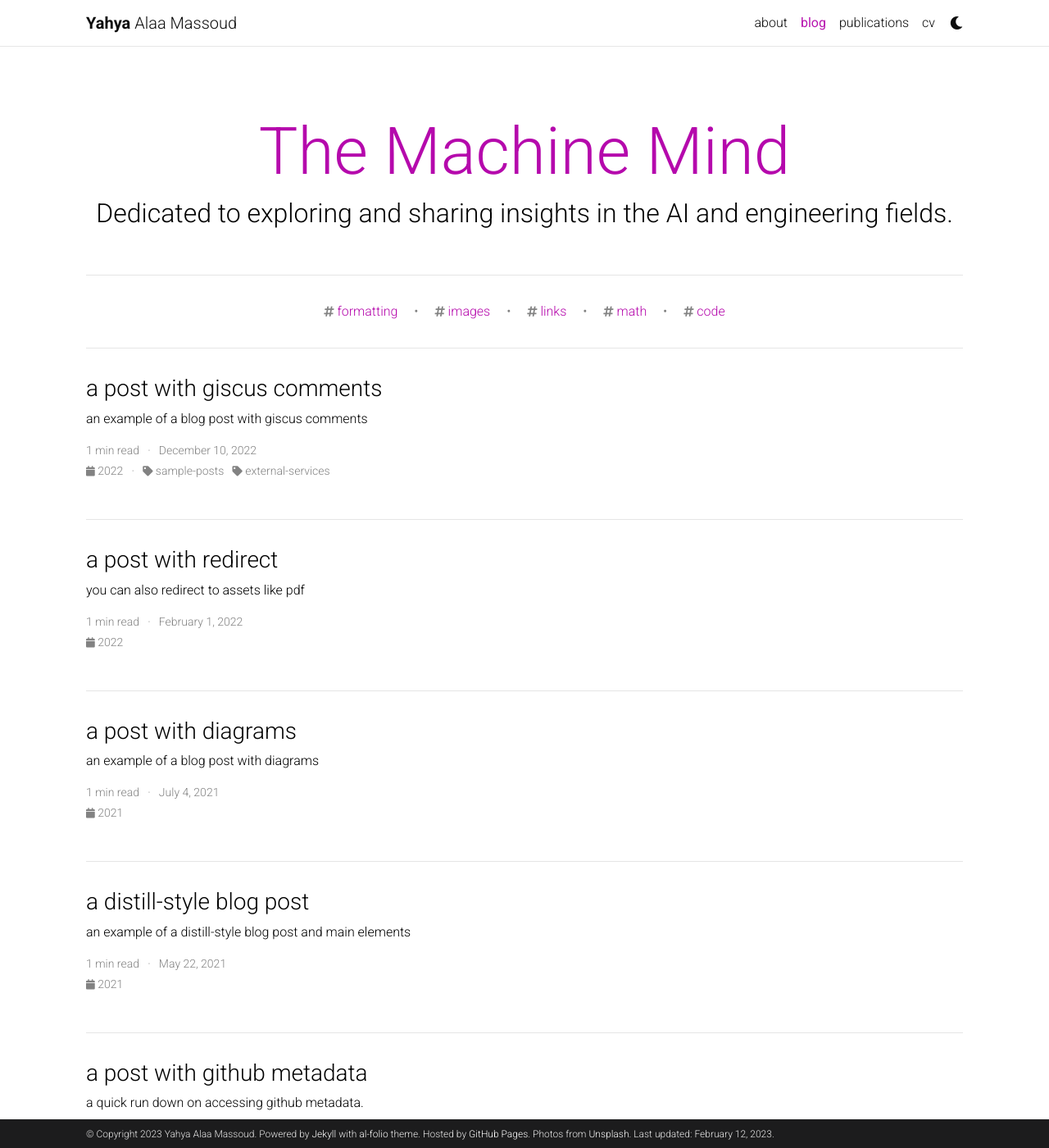
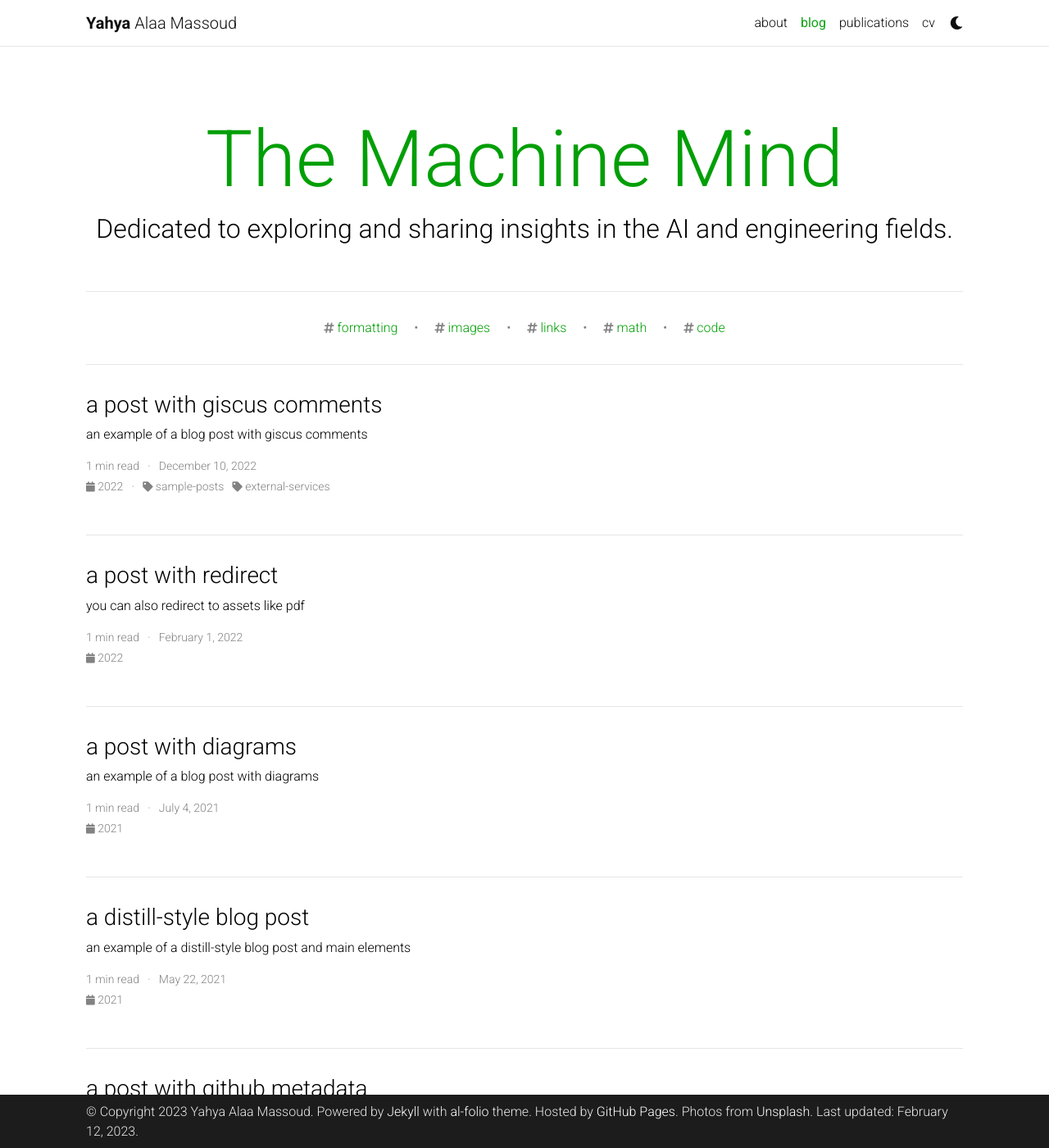
Before and after one commit to YahyaAlaaMassoud/YahyaAlaaMassoud.github.io, a Jekyll site: the page built from blog/index.html, in a window 1280 px wide and 1400 px high. Shown: the whole window at 82% size. Built offline with Jekyll 4.4.1, drawn with Linux system fonts in a browser that asks for light colours; full-size pictures stand in for the smaller copies a plugin makes; the list of posts is cut into pages by our own code; comment, search, counter and statistics services are not loaded; a style sheet for code colours, icons or effects is not loaded.

Commit message:
changing main color and some font-sizes

```diff
--- a/_sass/_base.scss
+++ b/_sass/_base.scss
@@ -4,7 +4,18 @@
 
 // Typography
 
-p, h1, h2, h3, h4, h5, h6, em, div, li, span, strong {
+p,
+h1,
+h2,
+h3,
+h4,
+h5,
+h6,
+em,
+div,
+li,
+span,
+strong {
 	color: var(--global-text-color);
 }
 
@@ -13,7 +24,8 @@ hr {
 }
 
 table {
-  td, th {
+	td,
+	th {
 		color: var(--global-text-color);
 	}
 	td {
@@ -21,7 +33,8 @@ table {
 	}
 }
 
-a, table.table a {
+a,
+table.table a {
 	color: var(--global-theme-color);
 	&:hover {
 		color: var(--global-theme-color);
@@ -32,7 +45,8 @@ a, table.table a {
 	}
 }
 
-figure, img {
+figure,
+img {
 	max-width: 90vw;
 }
 
@@ -86,7 +100,8 @@ blockquote {
 
 // Citation
 
-.citation, .citation-number {
+.citation,
+.citation-number {
 	color: var(--global-theme-color);
 }
 
@@ -105,10 +120,10 @@ blockquote {
 		}
 	}
 }
-.profile.float-right{
+.profile.float-right {
 	margin-left: 1rem;
 }
-.profile.float-left{
+.profile.float-left {
 	margin-right: 1rem;
 }
 
@@ -116,7 +131,9 @@ blockquote {
 	.profile {
 		width: 30%;
 		.address {
-      p { display: block; }
+			p {
+				display: block;
+			}
 		}
 	}
 }
@@ -132,7 +149,6 @@ blockquote {
 		}
 	}
 }
-
 
 // Navbar customization
 
@@ -177,7 +193,7 @@ blockquote {
 			color: var(--global-hover-color);
 		}
 	}
-  .navbar-nav .nav-item.active>.nav-link {
+	.navbar-nav .nav-item.active > .nav-link {
 		background-color: inherit;
 		font-weight: bolder;
 		color: var(--global-theme-color);
@@ -253,7 +269,7 @@ blockquote {
 .social {
 	text-align: center;
 	.contact-icons {
-    font-size: 4rem;
+		font-size: 2rem;
 		a {
 			i::before {
 				color: var(--global-text-color);
@@ -267,15 +283,14 @@ blockquote {
 		}
 	}
 	.contact-note {
-    font-size: 0.8rem;
+		font-size: 1rem;
 	}
 }
-
 
 // Footer
 footer.fixed-bottom {
 	background-color: var(--global-footer-bg-color);
-  font-size: 0.75rem;
+	font-size: 1rem;
 	.container {
 		color: var(--global-footer-text-color);
 		padding-top: 9px;
@@ -335,7 +350,7 @@ footer.sticky-bottom {
 	padding-bottom: 3rem;
 	h1 {
 		color: var(--global-theme-color);
-    font-size: 5rem;
+		font-size: 6rem;
 	}
 }
 
@@ -348,7 +363,8 @@ footer.sticky-bottom {
 		justify-content: center;
 		display: flow-root;
 
-    p, li {
+		p,
+		li {
 			list-style: none;
 			display: inline-block;
 			padding: 1rem 0.5rem;
@@ -405,7 +421,6 @@ footer.sticky-bottom {
 	}
 }
 
-
 // Distill
 
 .distill {
@@ -414,7 +429,6 @@ footer.sticky-bottom {
 		text-decoration: none;
 	}
 }
-
 
 // Projects
 
@@ -445,7 +459,8 @@ footer.sticky-bottom {
 		}
 	}
 
-  .grid-sizer, .grid-item {
+	.grid-sizer,
+	.grid-item {
 		width: 250px;
 		margin-bottom: 10px;
 	}
@@ -460,14 +475,13 @@ footer.sticky-bottom {
 	}
 }
 
-
 // Publications
 
 .publications {
 	margin-top: 2rem;
 	h1 {
 		color: var(--global-theme-color);
-    font-size: 2rem;
+		font-size: 2.5rem;
 		text-align: center;
 		margin-top: 1em;
 		margin-bottom: 1em;
@@ -618,7 +632,8 @@ pre {
 	background-color: var(--global-code-bg-color);
 	border-radius: 6px;
 	padding: 6px 12px;
-  pre, code {
+	pre,
+	code {
 		background-color: transparent;
 		border-radius: 0;
 		padding: 0;
@@ -632,7 +647,6 @@ code {
 	padding: 3px 3px;
 }
 
-
 // Transitioning Themes
 html.transition,
 html.transition *,
@@ -643,13 +657,13 @@ html.transition *:after {
 }
 
 // Extra Markdown style (post Customization)
-.post{
-  .post-meta{
+.post {
+	.post-meta {
 		color: var(--global-text-color-light);
 		font-size: 0.875rem;
 		margin-bottom: 0;
 	}
-  .post-tags{
+	.post-tags {
 		color: var(--global-text-color-light);
 		font-size: 0.875rem;
 		padding-top: 0.25rem;
@@ -662,7 +676,7 @@ html.transition *:after {
 			}
 		}
 	}
-  .post-content{
+	.post-content {
 		blockquote {
 			border-left: 5px solid var(--global-theme-color);
 			padding: 8px;
--- a/_sass/_themes.scss
+++ b/_sass/_themes.scss
@@ -7,22 +7,22 @@
 	--global-code-bg-color: #{$code-bg-color-light};
 	--global-text-color: #{$black-color};
 	--global-text-color-light: #{$grey-color};
-  --global-theme-color: #{$purple-color};
-  --global-hover-color: #{$purple-color};
+	--global-theme-color: #{$green-color-dark};
+	--global-hover-color: #{$green-color-dark};
 	--global-footer-bg-color: #{$grey-color-dark};
 	--global-footer-text-color: #{$grey-color-light};
 	--global-footer-link-color: #{$white-color};
 	--global-distill-app-color: #{$grey-color};
-  --global-divider-color: rgba(0,0,0,.1);
+	--global-divider-color: rgba(0, 0, 0, 0.1);
 	--global-card-bg-color: #{$white-color};
 
 	.fa-sun {
-    display : none;
+		display: none;
 	}
 	.fa-moon {
 		padding-left: 10px;
 		padding-top: 12px;
-    display : block;
+		display: block;
 	}
 
 	.repo-img-light {
@@ -33,7 +33,7 @@
 	}
 }
 
-html[data-theme='dark'] {
+html[data-theme="dark"] {
 	--global-bg-color: #{$grey-color-dark};
 	--global-code-bg-color: #{$code-bg-color-dark};
 	--global-text-color: #{$grey-color-light};
@@ -50,10 +50,10 @@ html[data-theme='dark'] {
 	.fa-sun {
 		padding-left: 10px;
 		padding-top: 12px;
-    display : block;
+		display: block;
 	}
 	.fa-moon {
-    display : none;
+		display: none;
 	}
 
 	.repo-img-light {
--- a/_sass/_variables.scss
+++ b/_sass/_variables.scss
@@ -3,36 +3,34 @@
  * To adjust anything, simply edit the variables below and rebuild the theme.
  ******************************************************************************/
 
+// Colors
+$red-color: #ff3636 !default;
+$red-color-dark: #b71c1c !default;
+$orange-color: #f29105 !default;
+$blue-color: #0076df !default;
+$blue-color-dark: #00369f !default;
+$cyan-color: #2698ba !default;
+$light-cyan-color: lighten($cyan-color, 25%);
+$green-color: #00ab37 !default;
+$green-color-lime: #b7d12a !default;
+$green-color-dark: #009f06 !default;
+$green-color-light: #ddffdd !default;
+$green-color-bright: #11d68b !default;
+$purple-color: #b509ac !default;
+$light-purple-color: lighten($purple-color, 25%);
+$pink-color: #f92080 !default;
+$pink-color-light: #ffdddd !default;
+$yellow-color: #efcc00 !default;
 
-// Colors
-$red-color:           #FF3636 !default;
-$red-color-dark:      #B71C1C !default;
-$orange-color:        #F29105 !default;
-$blue-color:          #0076df !default;
-$blue-color-dark:     #00369f !default;
-$cyan-color:          #2698BA !default;
-$light-cyan-color:    lighten($cyan-color, 25%);
-$green-color:         #00ab37 !default;
-$green-color-lime:    #B7D12A !default;
-$green-color-dark:    #009f06 !default;
-$green-color-light:   #ddffdd !default;
-$green-color-bright:  #11D68B !default;
-$purple-color:        #B509AC !default;
-$light-purple-color:  lighten($purple-color, 25%);
-$pink-color:          #f92080 !default;
-$pink-color-light:    #ffdddd !default;
-$yellow-color:        #efcc00 !default;
-
-$grey-color:          #828282 !default;
-$grey-color-light:    lighten($grey-color, 40%);
-$grey-color-dark:     #1C1C1D;
-$grey-900:            #212529;
+$grey-color: #828282 !default;
+$grey-color-light: lighten($grey-color, 40%);
+$grey-color-dark: #1c1c1d;
+$grey-900: #212529;
 
 $white-color: #ffffff !default;
 $black-color: #000000 !default;
 
-
 // Theme colors
 
-$code-bg-color-light:     rgba($purple-color, 0.05);
-$code-bg-color-dark:      #2c3237 !default;
+$code-bg-color-light: rgba($purple-color, 0.05);
+$code-bg-color-dark: #2c3237 !default;
```
Lines whose indentation alone changed are shown as unchanged.
